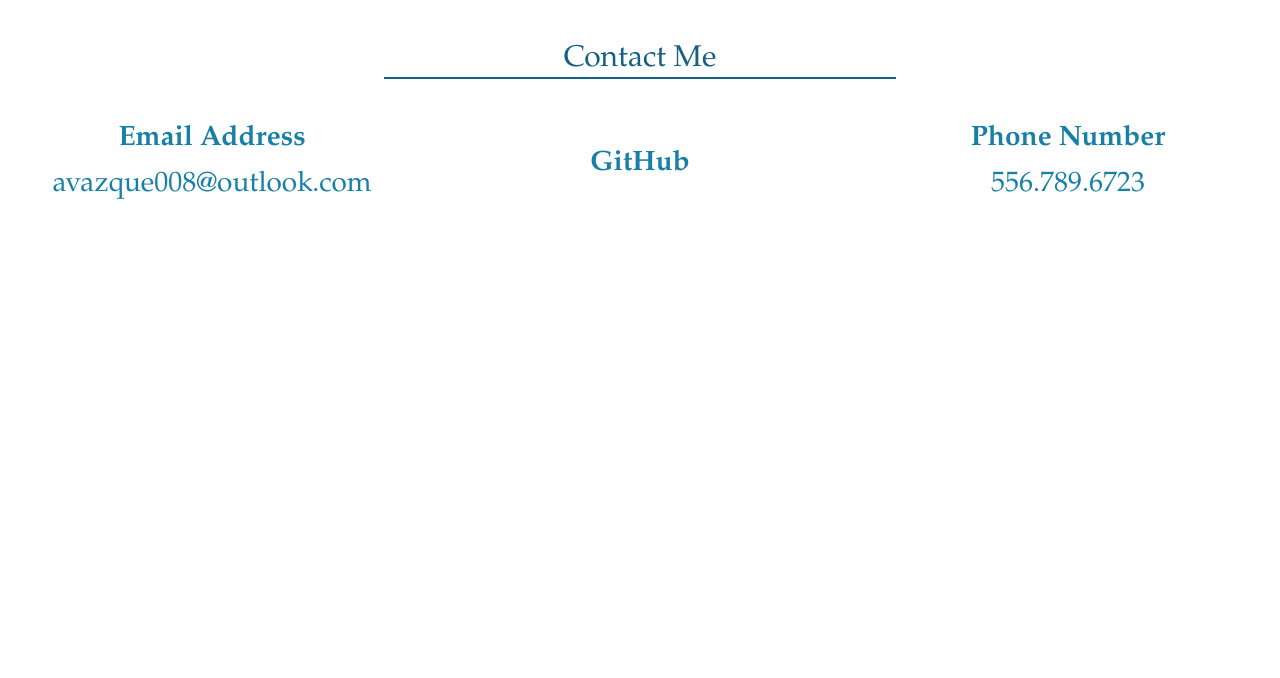
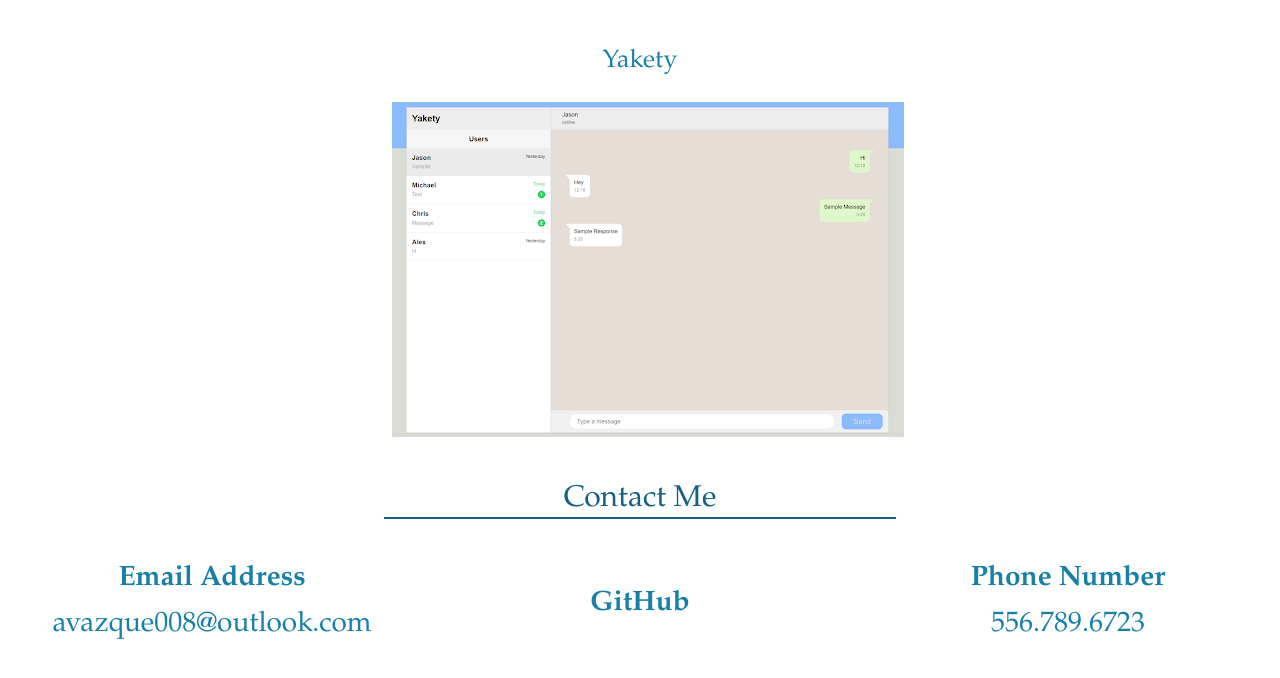
Before and after one commit to avazque008/personal-portfolio, a plain HTML site: page index.html in a window 1280 px wide. Shown: the part 1902-2580 px from the top of the page. Before the commit the page ends 2154 px from the top, so only its background shows below. Drawn offline with nearby package versions, Linux system fonts and the light colour scheme.

Commit message:
new project added

```diff
--- a/assets/css/style.css
+++ b/assets/css/style.css
@@ -138,11 +138,13 @@ header nav ul li a:hover {
     transform: scale(1.1);
 }
 
-.my-lifestyle {
+.my-lifestyle,
+.yakety {
     width: 40%;
 }
 
-.my-lifestyle img {
+.my-lifestyle img,
+.yakety img {
     max-width: 150%;
     max-height: 450px;
 }
--- a/index.html
+++ b/index.html
@@ -84,6 +84,14 @@
                             <img src="./assets/images/robot-gladiators.png" alt="An image that refers to a Robot Gladiators Game." />
                         </a>
                     </div>
+                    <div class="col-12">
+                        <h3>
+                            Yakety
+                        </h3>
+                        <a href="https://github.com/avazque008/yakety" target="_blank" class="yakety">
+                            <img src="./assets/images/yakety.png" alt="An image of a deployed web application named Yakety." />
+                        </a>
+                    </div>
                 </div>
             </div>
         </section>
```
Also changed, not shown: assets/images/yakety.png (added).
